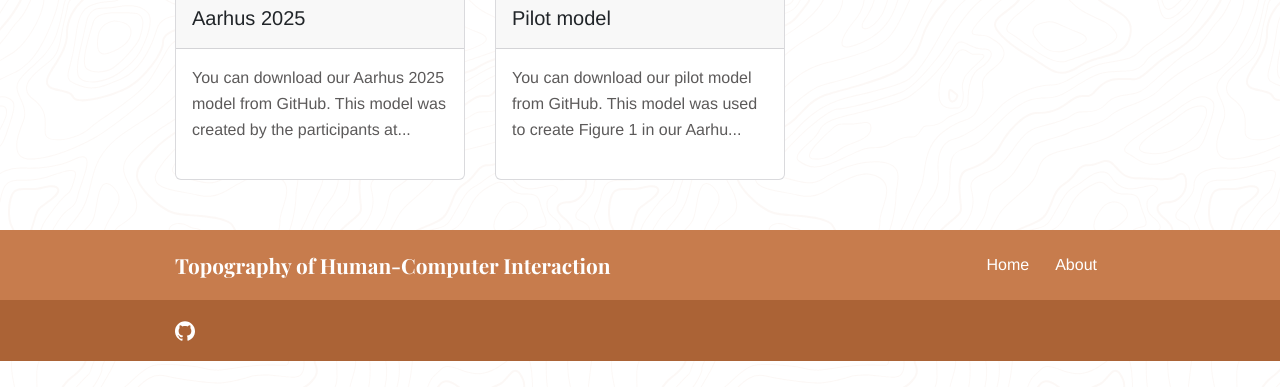
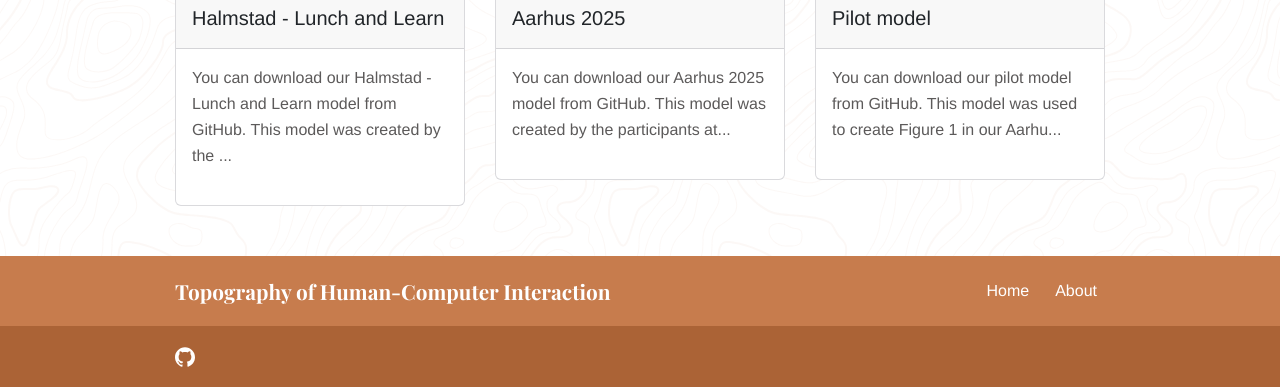
Before and after one commit to TorSalve/topography-of-hci, a Jekyll site: the page built from docs/index.md, in a window 1280 px wide and 900 px high, scrolled down 951 px, cut to the strip 513-900 px from the top of the window. Built offline with Jekyll 4.4.1, drawn with Linux system fonts in a browser that asks for light colours; before the commit the page ends 1825 px from its top, so only the background shows below that.

Commit message:
halmstad - lunch and learn

```diff
--- /dev/null
+++ b/docs/_topographies/halmstad-2025.md
@@ -0,0 +1,8 @@
+---
+title: Halmstad - Lunch and Learn
+weight: 1
+github: https://github.com/TorSalve/topography-of-hci/tree/main/models/halmstad-lls
+image: "images/topography/halmstad-lls.jpg"
+---
+
+You can download our Halmstad - Lunch and Learn model from GitHub. This model was created by the participants at the Halmstad - Lunch and Learn in October 2025.
```
Also changed, not shown: docs/_topographies/aarhus-2025.md (+1 -1 lines), docs/_topographies/pilot.md (+1 -1 lines), docs/images/topography/halmstad-lls.jpg (added), docs/team.md (added), 2 other files.
